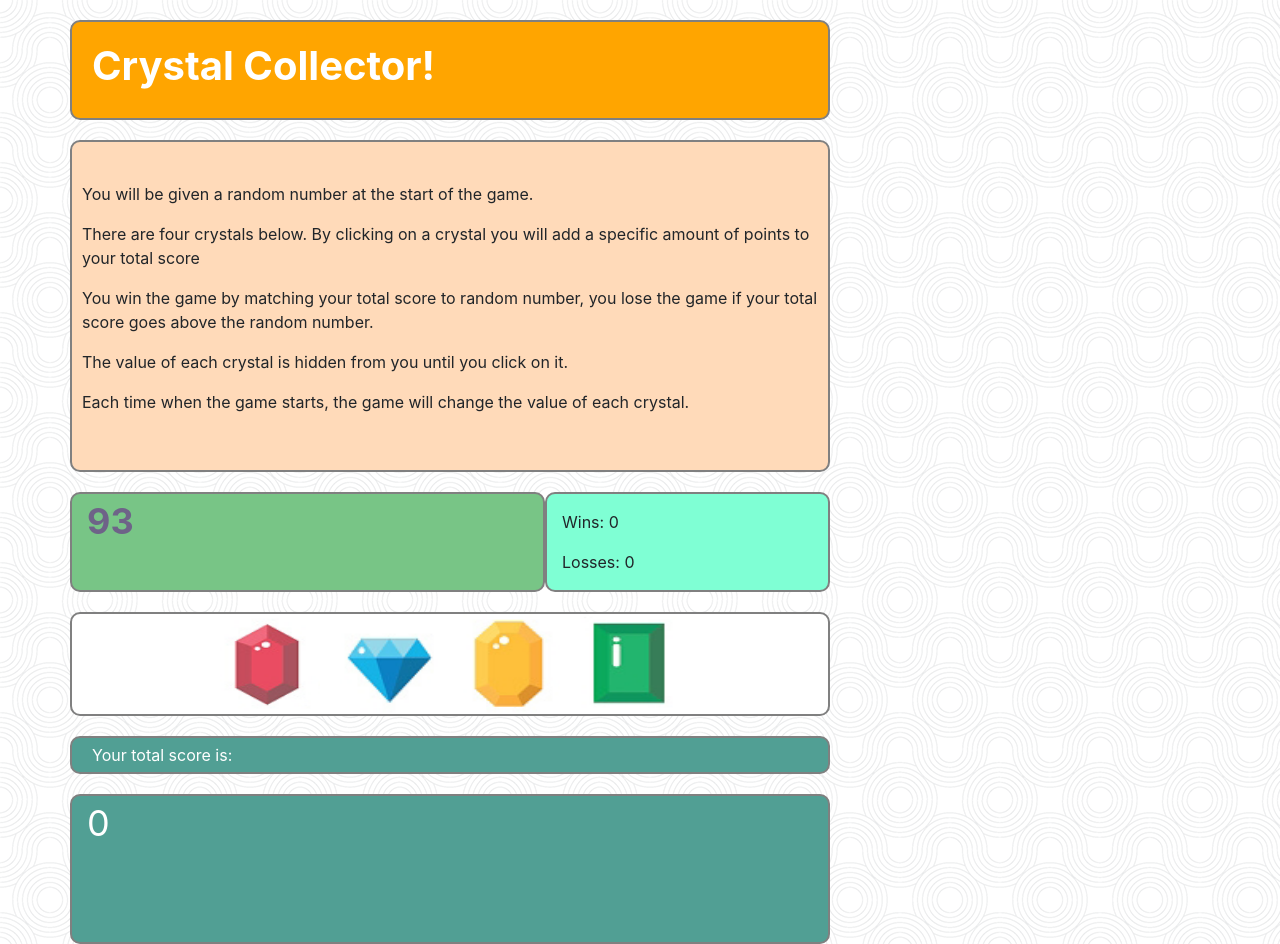
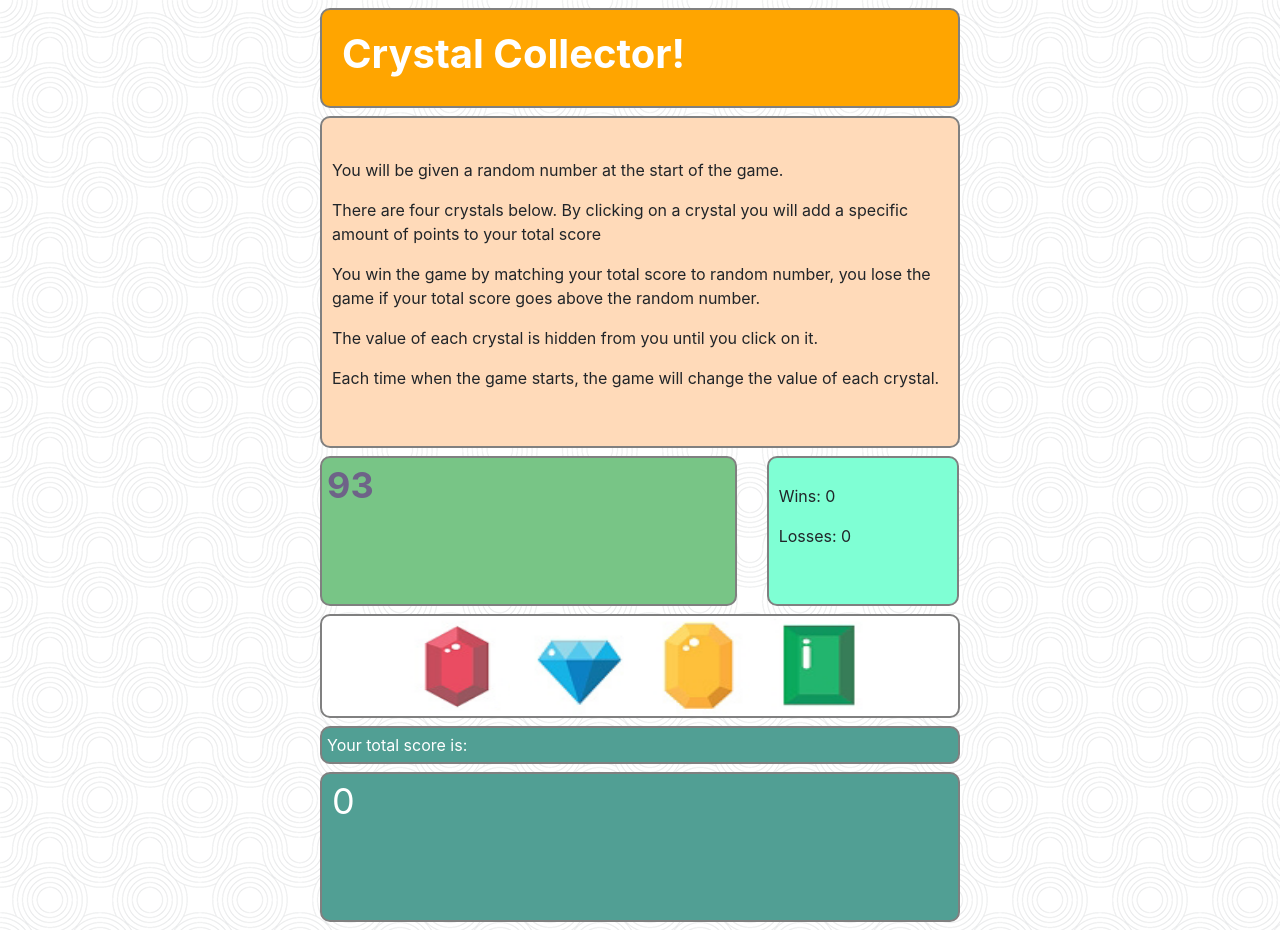
Before and after one commit to kluu1/Crystal-Collector, a plain HTML site: page index.html in a window 1280 px wide. Drawn offline with nearby package versions, Linux system fonts and the light colour scheme.

Commit message:
fixed bootstrap col

```diff
--- a/assets/css/style.css
+++ b/assets/css/style.css
@@ -6,10 +6,6 @@ body {
 h1 {
     color: #fff;
     font-weight: bold;
-}
-
-div {
-    margin-top: 10px;
 }
 
 .box {
@@ -29,10 +25,14 @@ div {
 
 #numberToWin {
     background-color: #78c586;
+    height: 150px;
+    padding-left: 5px;
 }
 
 #wins-counter {
     background-color: aquamarine;
+    padding: 10px;
+    height: 150px;
 }
 
 .scorebox {
@@ -64,8 +64,11 @@ div {
 #totalScore {
     font-size: 36px;
     color: #fff;
+    height: 150px;
+    padding-left: 5px;
 }
 
-#totalScoreBox {
-    height: 150px;
+.main-content {
+    width: 640px;
+    margin: 0 auto;
 }
--- a/index.html
+++ b/index.html
@@ -4,23 +4,24 @@
     <meta charset="UTF-8">
     <title>Crystal Collector</title>
     <link rel="stylesheet" type="text/css" href="assets/css/reset.css">
-    <!-- Required meta tags -->
     <meta name="viewport" content="width=device-width, initial-scale=1, shrink-to-fit=no">
     <!-- Bootstrap CSS -->
     <link rel="stylesheet" href="https://stackpath.bootstrapcdn.com/bootstrap/4.1.3/css/bootstrap.min.css" integrity="sha384-MCw98/SFnGE8fJT3GXwEOngsV7Zt27NXFoaoApmYm81iuXoPkFOJwJ8ERdknLPMO" crossorigin="anonymous">
     <link rel="stylesheet" type="text/css" href="assets/css/style.css">
-    <!-- JQuery -->
-    <script type="text/javascript" src="https://cdnjs.cloudflare.com/ajax/libs/jquery/3.2.1/jquery.min.js"></script>
   </head>
   <body>
     <div class="container">
-      <div class="row">
-        <div class="col-md-8 box" id="title">
+      <div class="main-content">
+        <div class="row my-2">
+          <div class="col-md-12">
+            <div class="box" id="title">
               <h1>Crystal Collector!</h1>
             </div>
           </div>
-      <div class="row">
-        <div class="col-md-8 box" id="instructions">
+          </div>
+          <div class="row my-2">
+            <div class="col-md-12">
+              <div class="box" id="instructions">
                 <p>You will be given a random number at the start of the game.</p>
                 <p>There are four crystals below. By clicking on a crystal you will add a specific amount of points to your total score</p>
                 <p>You win the game by matching your total score to random number, you lose the game if your total score goes above the random number.</p>
@@ -28,33 +29,46 @@
                 <p>Each time when the game starts, the game will change the value of each crystal.</p>
               </div>
             </div>
-      <div class="row">
-        <div class="col-md-5 box" id="numberToWin">
+          </div>
+          <div class="row my-2">
+            <div class="col-md-8">
+              <div class="box" id="numberToWin">
                 <span id="randomNumber">0</span>
               </div>
-        <div class="col-md-3 box" id="wins-counter">
+            </div>
+            <div class="col-md-4 pr-3">
+              <div class="box" id="wins-counter">
                 <p id="win-status"></p>
                 <p>Wins: <span id="wins">0</span></p>
                 <p>Losses: <span id="losses">0</span></p>
               </div>
             </div>
-      <div class="row">
-        <div class="col-md-8 box" id="crystals">
+          </div>
+          <div class="row my-2">
+            <div class="col-md-12">
+              <div class="box" id="crystals">
               </div>
             </div>
-      <div class="row">
-        <div class="col-md-8 box scorebox">
+          </div>
+          <div class="row my-2">
+            <div class="col-md-12">
+              <div class="box scorebox">
                 <p id="score-title">Your total score is:</p>
               </div>
             </div>
-      <div class="row">
-        <div class="col-md-8 box scorebox" id="totalScoreBox">
-            <span id="totalScore">0</span>
+          </div>
+          <div class="row my-2">
+            <div class="col-md-12">
+              <div class="box scorebox" id="totalScore">
+                  <div id="totalScore">0</div>
+              </div>
+            </div>
           </div>
       </div>
     </div>
     <audio src="assets/sounds/click.wav" id="clickSound"></audio>
     <audio src="assets/sounds/jingle.wav" id="jingleSound"></audio>
+    <script src="https://cdnjs.cloudflare.com/ajax/libs/jquery/3.2.1/jquery.min.js"></script>
     <script src="assets/javascript/game.js"></script>
   </body>
 </html>
```
Lines whose indentation alone changed are shown as unchanged.
